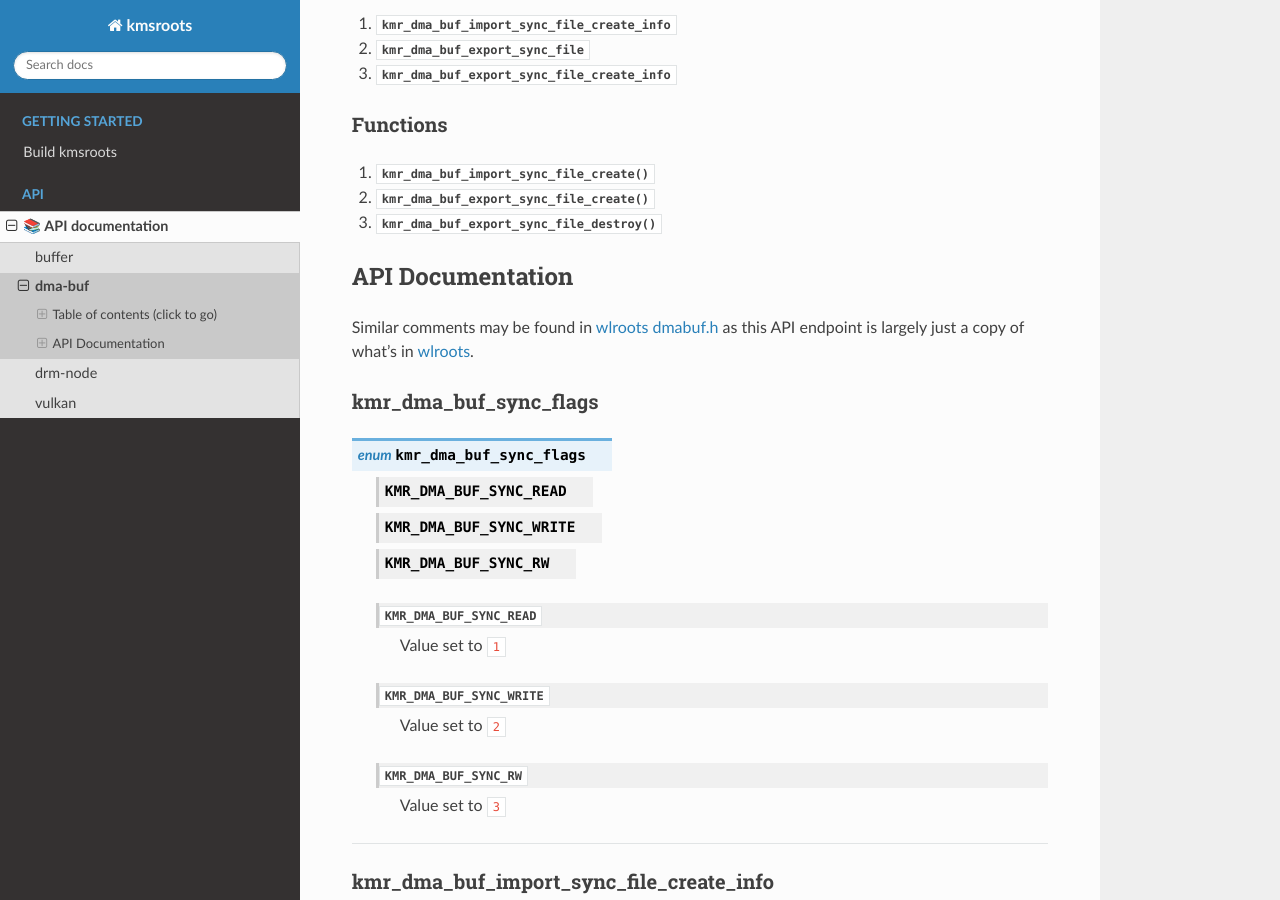
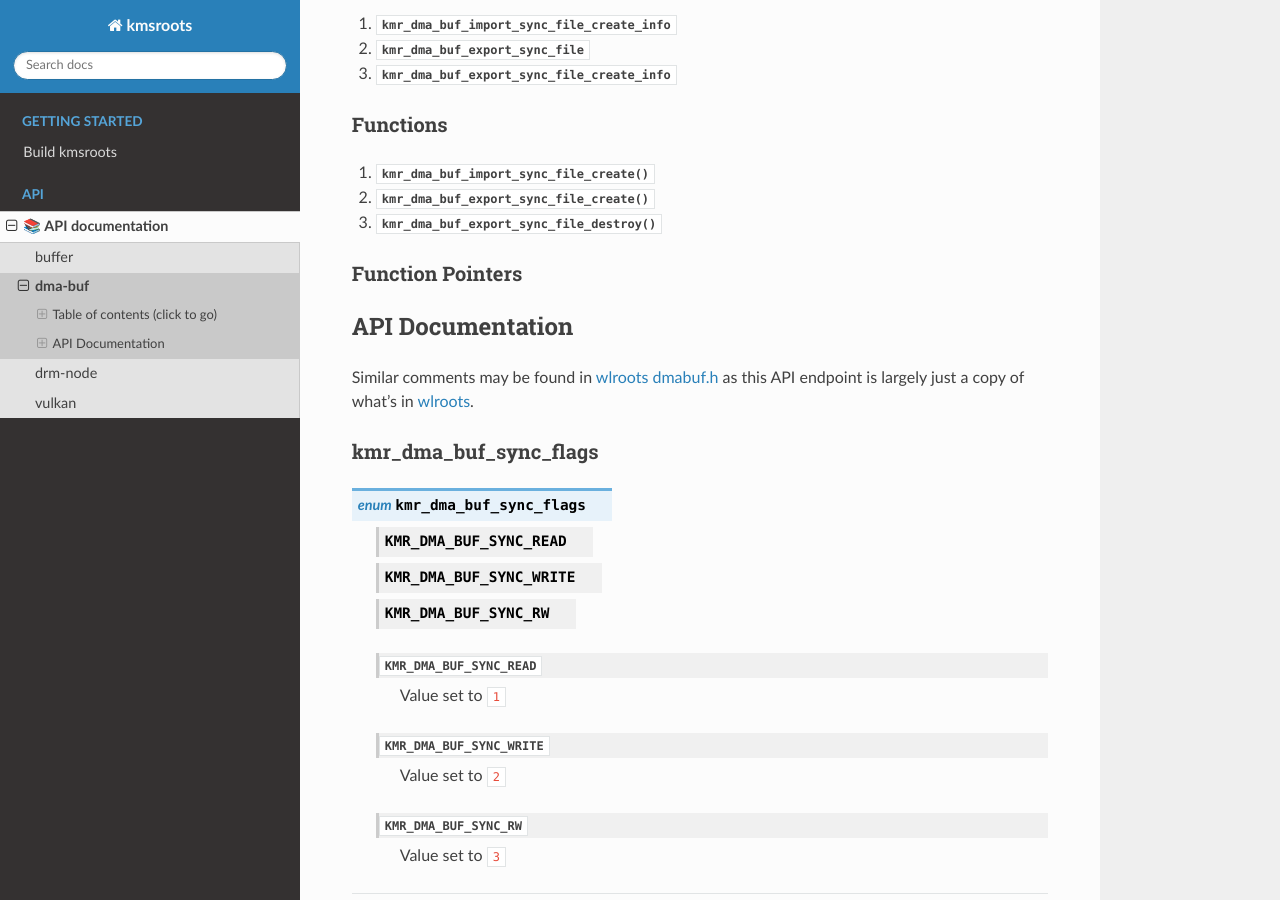
Before and after one commit to under-view/kmsroots, a Sphinx documentation site: the page built from docs/dma-buf.rst, in a window 1280 px wide and 900 px high, scrolled down 502 px. Built offline with Sphinx 7.4.7 and the Read the Docs theme 2.0.0, drawn with Linux system fonts in a browser that asks for light colours; formulas are drawn with MathJax 3.

Commit message:
docs: add function pointer section to rest of interfaces
Signed-off-by: Vincent Davis Jr <vince@underview.tech>

```diff
--- a/docs/buffer.rst
+++ b/docs/buffer.rst
@@ -36,6 +36,10 @@ Functions
 
 1. :c:func:`kmr_buffer_create`
 #. :c:func:`kmr_buffer_destroy`
+
+=================
+Function Pointers
+=================
 
 API Documentation
 ~~~~~~~~~~~~~~~~~
--- a/docs/dma-buf.rst
+++ b/docs/dma-buf.rst
@@ -37,6 +37,10 @@ Functions
 1. :c:func:`kmr_dma_buf_import_sync_file_create`
 #. :c:func:`kmr_dma_buf_export_sync_file_create`
 #. :c:func:`kmr_dma_buf_export_sync_file_destroy`
+
+=================
+Function Pointers
+=================
 
 API Documentation
 ~~~~~~~~~~~~~~~~~
--- a/docs/vulkan.rst
+++ b/docs/vulkan.rst
@@ -125,6 +125,10 @@ Functions
 #. :c:func:`kmr_vk_get_external_fd_memory_properties`
 #. :c:func:`kmr_vk_memory_export_external_fd`
 #. :c:func:`kmr_vk_memory_map`
+
+=================
+Function Pointers
+=================
 
 API Documentation
 ~~~~~~~~~~~~~~~~~
```
